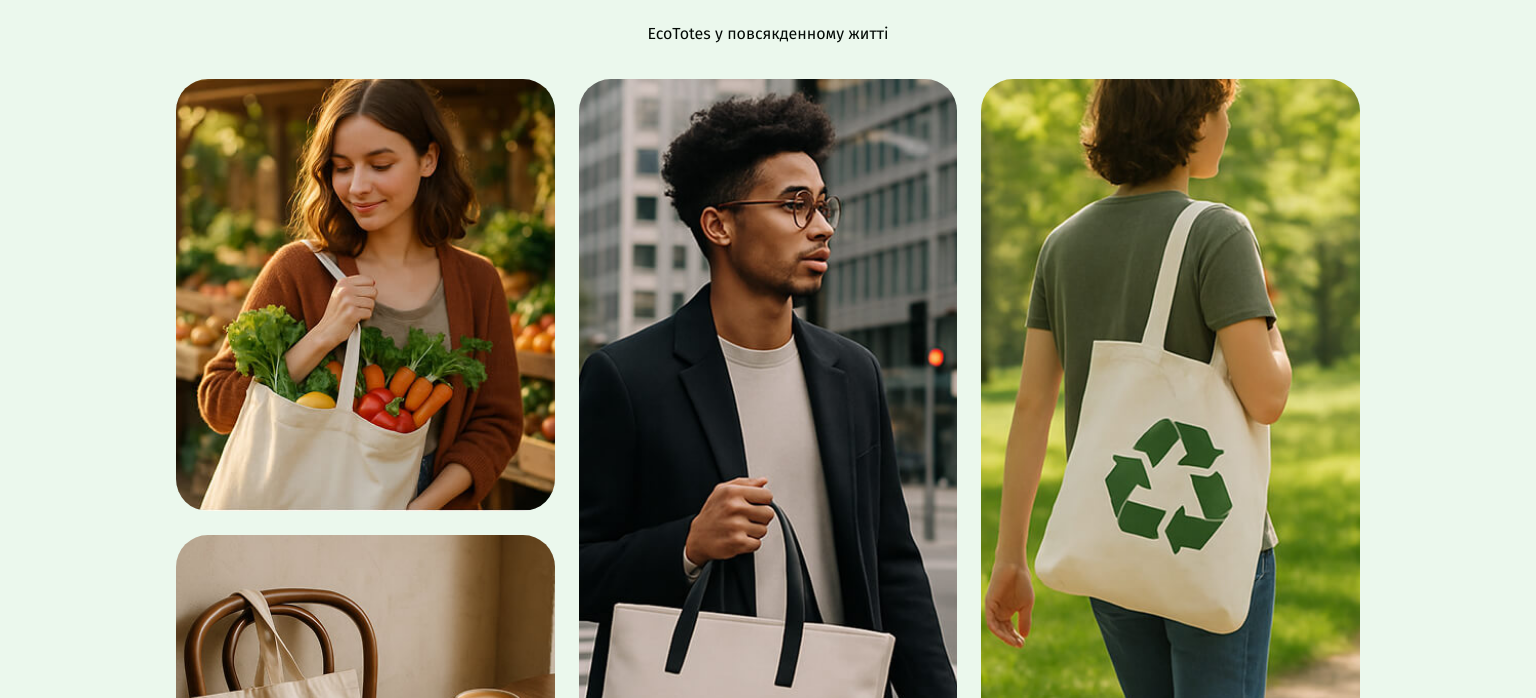
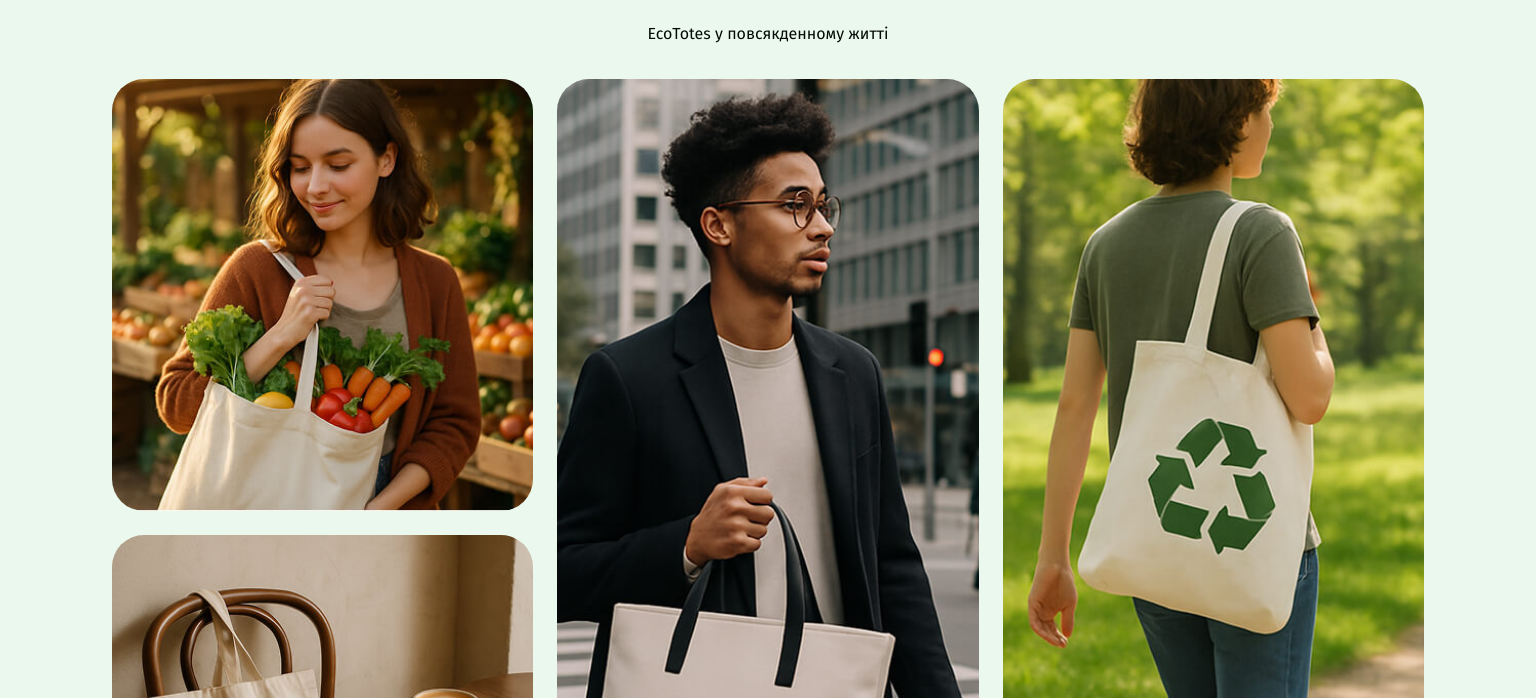
Before and after one commit to NataliaFiltanovych/eco-pixel, a website built with Vite: page src/index.html in a window 1536 px wide. Shown: the part 86-784 px from the top of the page. Built offline with nearby package versions, Linux system fonts and the light colour scheme.

Commit message:
Fix gallery

```diff
--- a/src/css/gallery.css
+++ b/src/css/gallery.css
@@ -5,7 +5,7 @@
 .gallery-section .container {
 
     max-width: 320px;
-}
+    margin: 0 auto;}
 
 .gallery-title {
     margin: 0 auto 24px;
@@ -68,7 +68,7 @@
 
 @media screen and (min-width: 768px) {
     .gallery-section .container {
-        max-width: 704px;
+        max-width: 768px;
     }
 
     .gallery-title {
@@ -120,7 +120,7 @@
 
 @media screen and (min-width: 1440px) {
     .gallery-section .container {
-        max-width: 1312px;
+        max-width: 1440px;
 
     }
 
```
